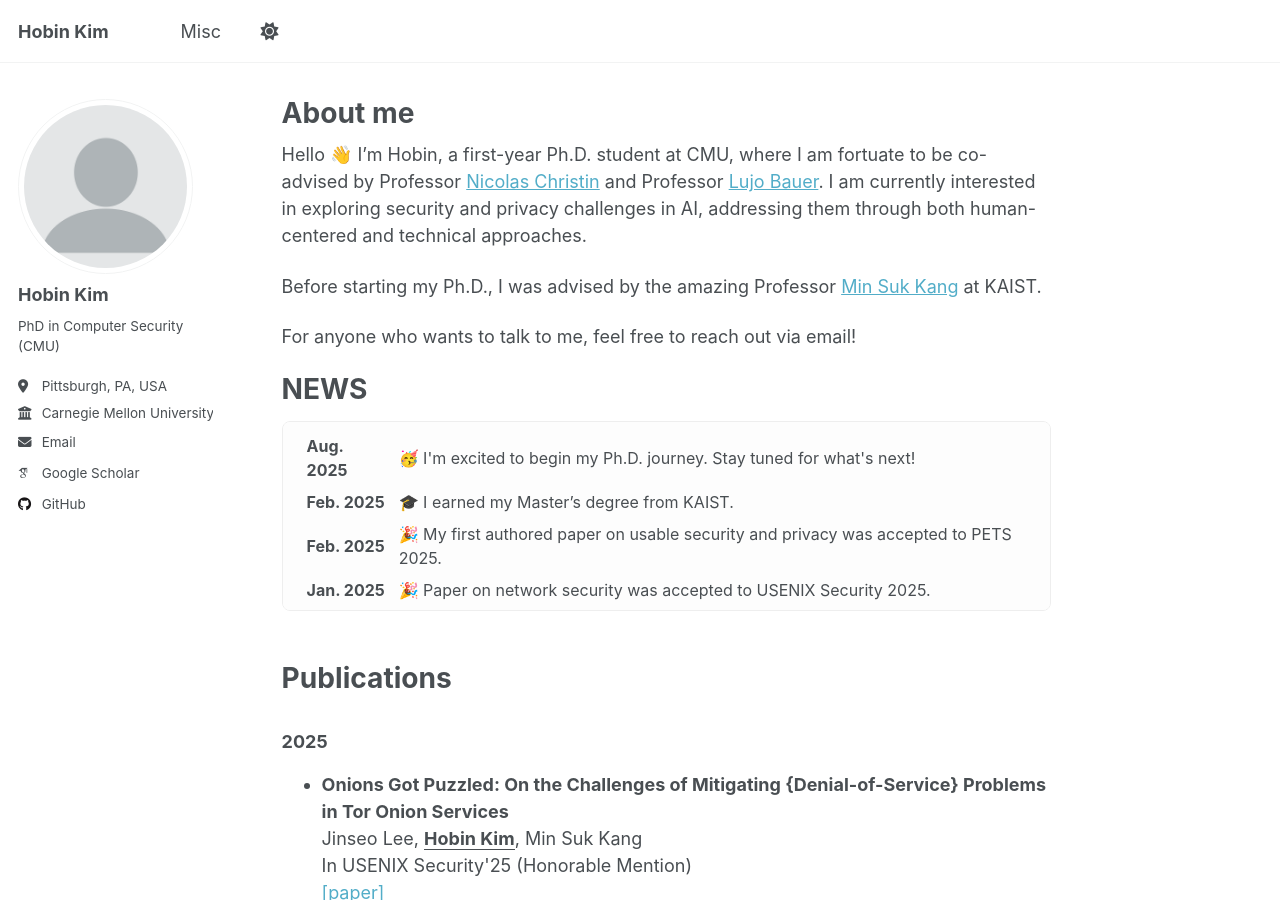
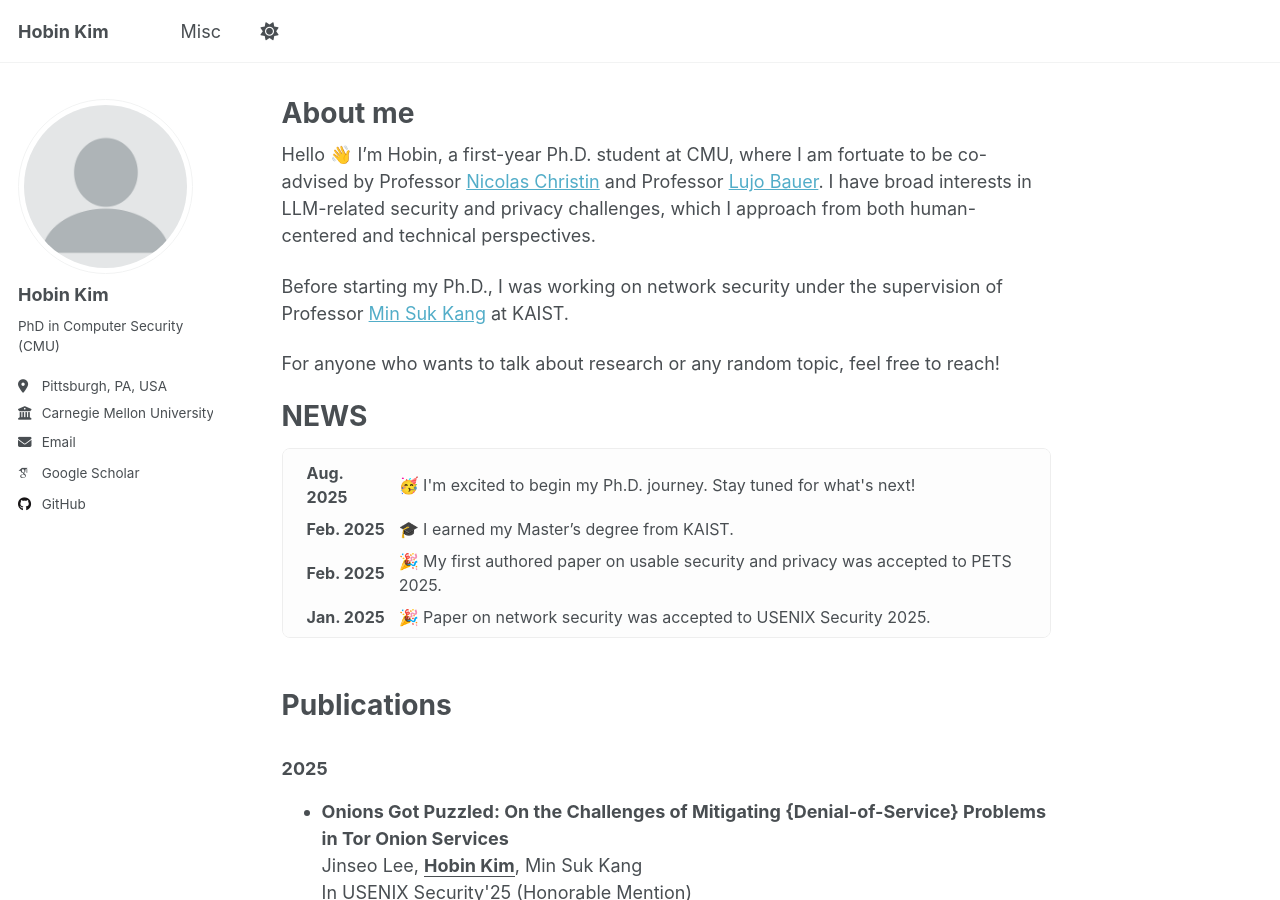
Before and after one commit to hobin-kim/hobin-kim.github.io, a Jekyll site: the page built from _pages/about.md, in a window 1280 px wide and 900 px high. Built offline with Jekyll 4.4.1, drawn with Linux system fonts in a browser that asks for light colours; some web fonts are replaced; a script that is not in the unit is left out.

Commit message:
intro update

```diff
--- a/_pages/about.md
+++ b/_pages/about.md
@@ -7,11 +7,11 @@ redirect_from:
   - /about.html
 ---
 
-Hello 👋 I’m Hobin, a first-year Ph.D. student at CMU, where I am fortuate to be co-advised by Professor [Nicolas Christin](https://www.andrew.cmu.edu/user/nicolasc/) and Professor [Lujo Bauer](https://users.ece.cmu.edu/~lbauer/). I am currently interested in exploring security and privacy challenges in AI, addressing them through both human-centered and technical approaches.
+Hello 👋 I’m Hobin, a first-year Ph.D. student at CMU, where I am fortuate to be co-advised by Professor [Nicolas Christin](https://www.andrew.cmu.edu/user/nicolasc/) and Professor [Lujo Bauer](https://users.ece.cmu.edu/~lbauer/). I have broad interests in LLM-related security and privacy challenges, which I approach from both human-centered and technical perspectives.
 
-Before starting my Ph.D., I was advised by the amazing Professor [Min Suk Kang](https://netsp.kaist.ac.kr/min-suk-kang) at KAIST.
+Before starting my Ph.D., I was working on network security under the supervision of Professor [Min Suk Kang](https://netsp.kaist.ac.kr/min-suk-kang) at KAIST.
 
-For anyone who wants to talk to me, feel free to reach out via email!
+For anyone who wants to talk about research or any random topic, feel free to reach!
 
 <h1>NEWS</h1>
 <div style="
--- a/scripts/cv_markdown_to_json.py
+++ b/scripts/cv_markdown_to_json.py
@@ -137,7 +137,7 @@ def extract_author_info(config):
             profiles.append({
                 "network": "GitHub",
                 "username": author.get('github'),
-                "url": f"https://github.com/{author.get('github')}"
+                "url": f"https://https://github.com/hobin-kim"
             })
 
         if author.get('linkedin'):
```
